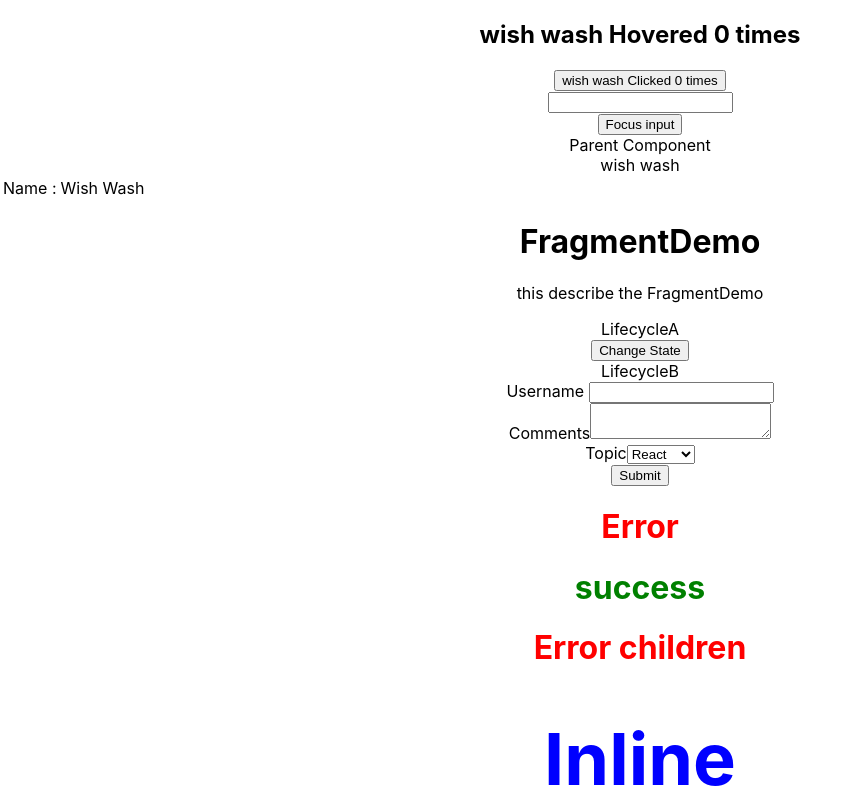
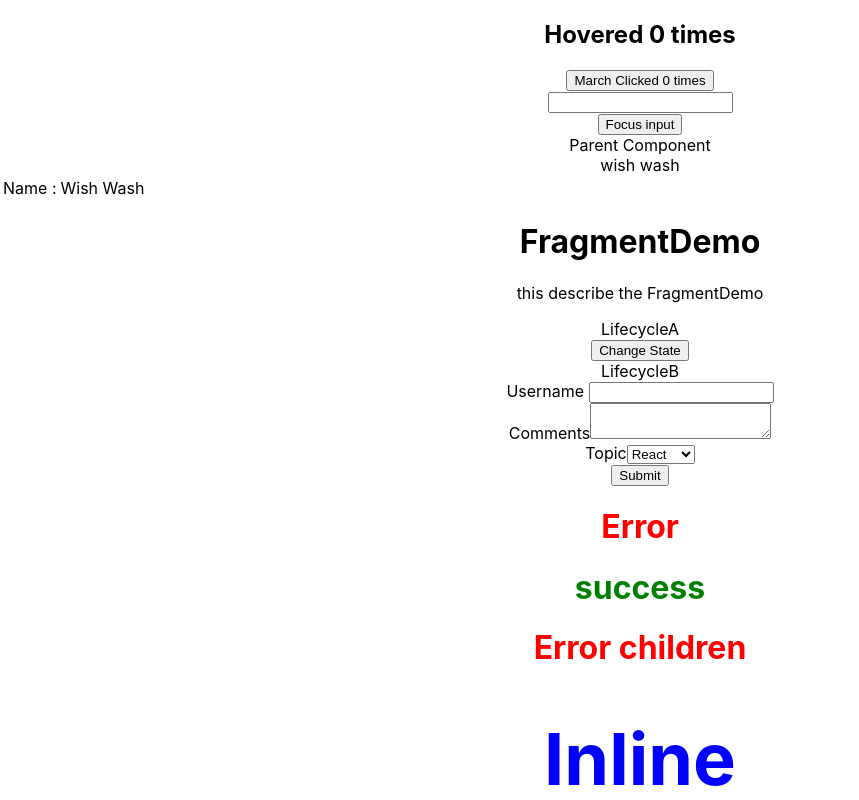
Before and after one commit to abdurrahmanmh/hello-world, a React (Create React App) app: page / in a window 1280 px wide. Shown: the top 800 px of the page, without its empty margins (0-859 px from the left). Built offline with nearby package versions, Linux system fonts and the light colour scheme.

Commit message:
part 3 (#17)

```diff
--- a/src/App.js
+++ b/src/App.js
@@ -33,7 +33,7 @@ function App() {
   return (
     <div className="App">
       <HoverCounter/>
-      <ClickCounter/>
+      <ClickCounter name='March'/>
 
       {/* <ErrorBoundary>
       <Hero heroName="Balls" />
--- a/src/components/ClickCounter.js
+++ b/src/components/ClickCounter.js
@@ -17,6 +17,7 @@ import withCounter from "./withCounter";
     // }
 
   render() {
+    console.log(this.props.name)
     //const {count}=this.state
     const {count,incrementCount}=this.props
     return (
@@ -29,4 +30,4 @@ import withCounter from "./withCounter";
   }
 }
 
-export default withCounter(ClickCounter);
+export default withCounter(ClickCounter, 5);
--- a/src/components/HoverCounter.js
+++ b/src/components/HoverCounter.js
@@ -27,4 +27,4 @@ class HoverCounter extends Component {
   }
 }
 
-export default withCounter(HoverCounter);
+export default withCounter(HoverCounter,4);
--- a/src/components/withCounter.js
+++ b/src/components/withCounter.js
@@ -1,7 +1,7 @@
 import React from "react";
 import PropTypes from "prop-types";
 
-const withCounter = (WrappedComponent) => {
+const withCounter = (WrappedComponent, incrementNumber) => {
   class WithCounter extends React.Component {
     constructor(props) {
       super(props);
@@ -12,16 +12,19 @@ const withCounter = (WrappedComponent) => {
     }
     incrementCount = () => {
       this.setState((prevState) => {
-        return { count: prevState.count + 1 };
+        return { count: prevState.count + incrementNumber };
       });
     };
 
     render() {
+        console.log(this.props.name)
       return (
         <WrappedComponent
-          name="wish wash"
+          //name="wish wash"
           count={this.state.count}
           incrementCount={this.incrementCount}
+          //pass other props
+          {... this.props}
         />
       );
     }
```
